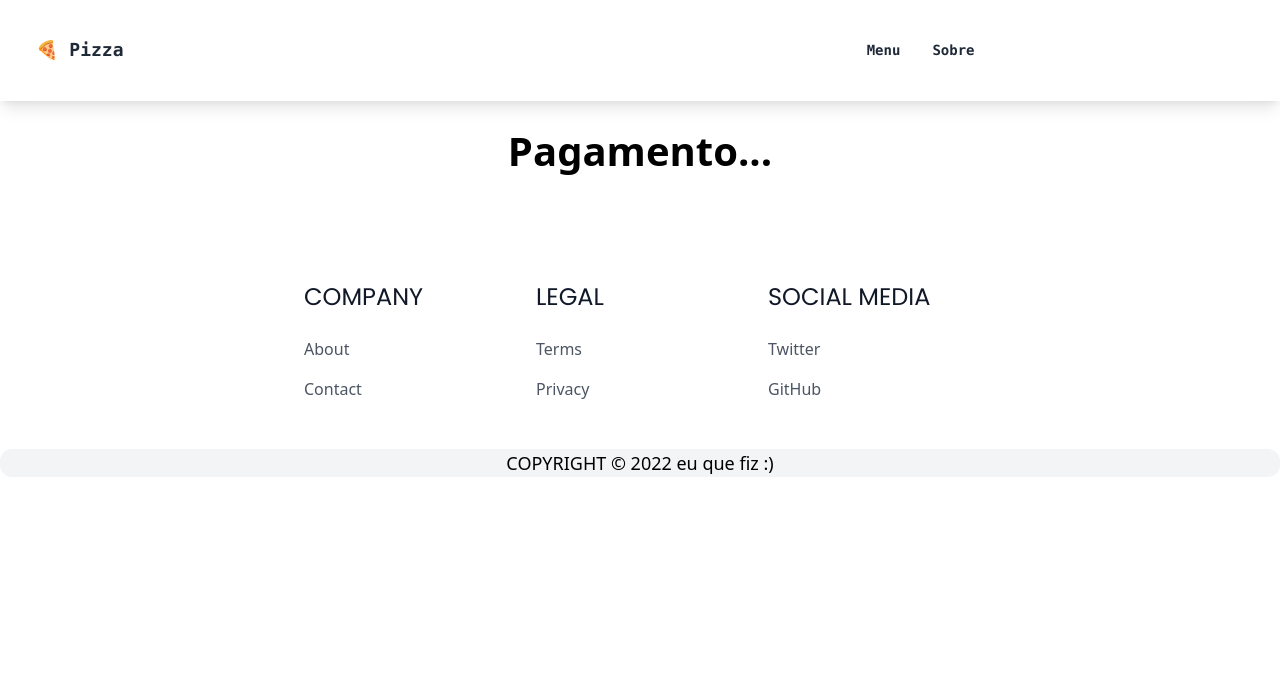
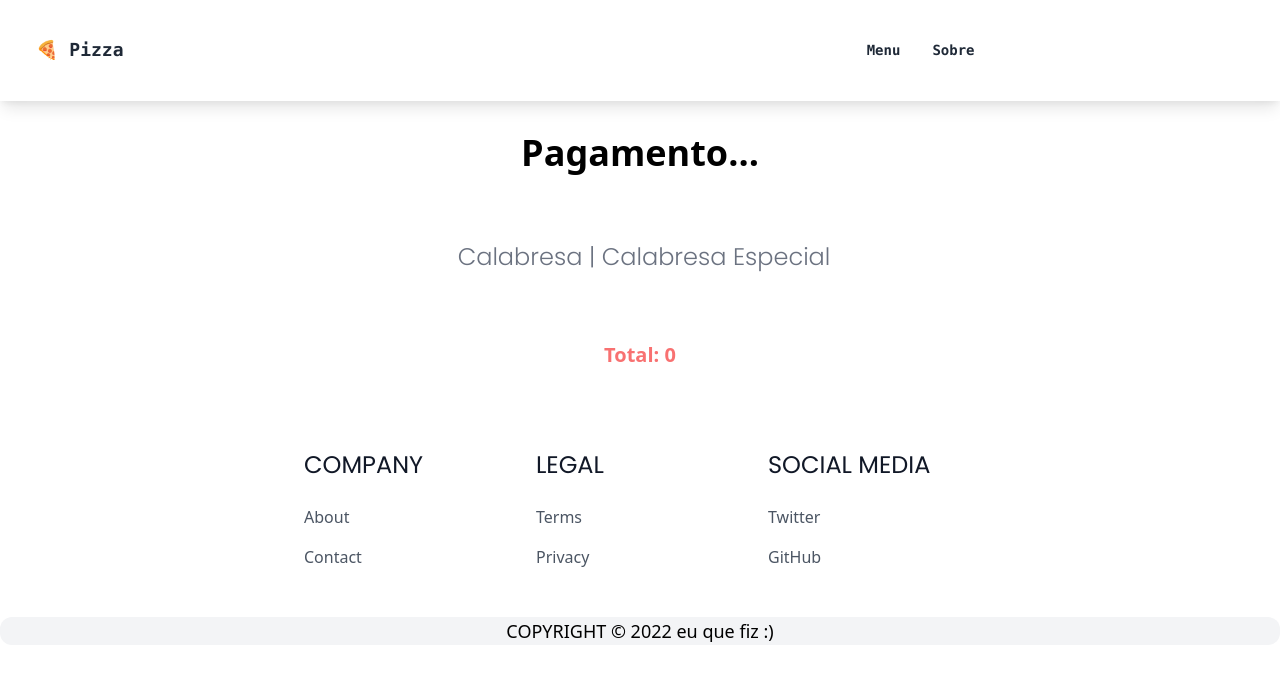
Before and after one commit to freaklucas/buypizza, a Vue app: page /buy in a window 1280 px wide. Shown: the top 680 px of the page. Built offline with nearby package versions, Linux system fonts and the light colour scheme; a web font is replaced by a local one.

Commit message:
componente buy ok

```diff
--- a/src/views/Buy.vue
+++ b/src/views/Buy.vue
@@ -1,9 +1,13 @@
 <template>
-  <div class="container">
+  <div class="flex justify-center flex-col">
     <h2
       class="
+        center
+        text-center text-4xl
+        font-semibold
         dark:text-gray-400
         mb-8
+        mt-8
         hover:text- hover:text-red-300
         cursor-pointer
         hover:border-red-600
@@ -11,28 +15,35 @@
     >
       Pagamento...
     </h2>
+
+    <h2
+      class="
+        info-box
+        text-2xl
+        font-poppins
+        flex
+        justify-center
+        p-1
+        font-light
+        text-gray-500
+        ml-2
+        mb-8
+        mt-8
+      "
+    >
+      Calabresa | Calabresa Especial
+    </h2>
+    <p class="flex justify-center text-red-400 text-xl font-semibold mt-8 mb-8">
+      Total: {{ counterState.count * 55 + counterState.countEspecial * 60 }}
+    </p>
   </div>
 </template>
 
-<style>
-.container {
-  padding: 20px;
-  display: flex;
-  justify-content: center;
-  align-items: center;
-
-  flex-direction: wrap;
-
-  margin-bottom: 25px;
-}
-
-h2 {
-  font-size: 2.5rem;
-  text-align: center;
-  font-weight: bold;
-
-  display: flex;
-  justify-content: center;
-  align-items: center;
-}
-</style>
+<script>
+import { mapGetters } from "vuex";
+export default {
+  computed: mapGetters({
+    counterState: "getCounterState",
+  }),
+};
+</script>
```
